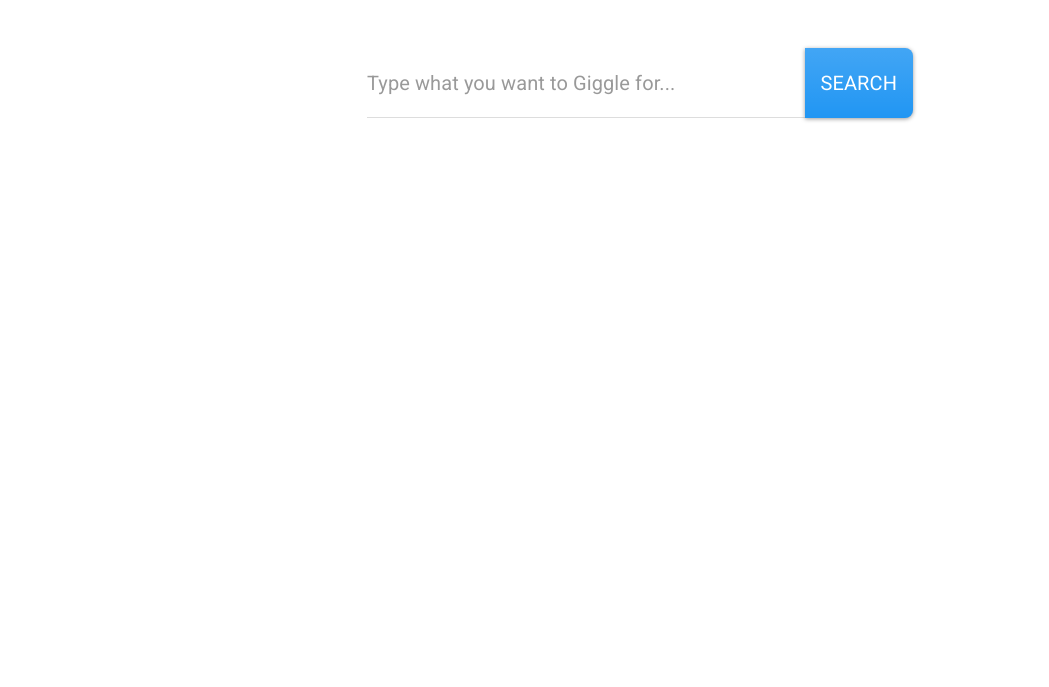
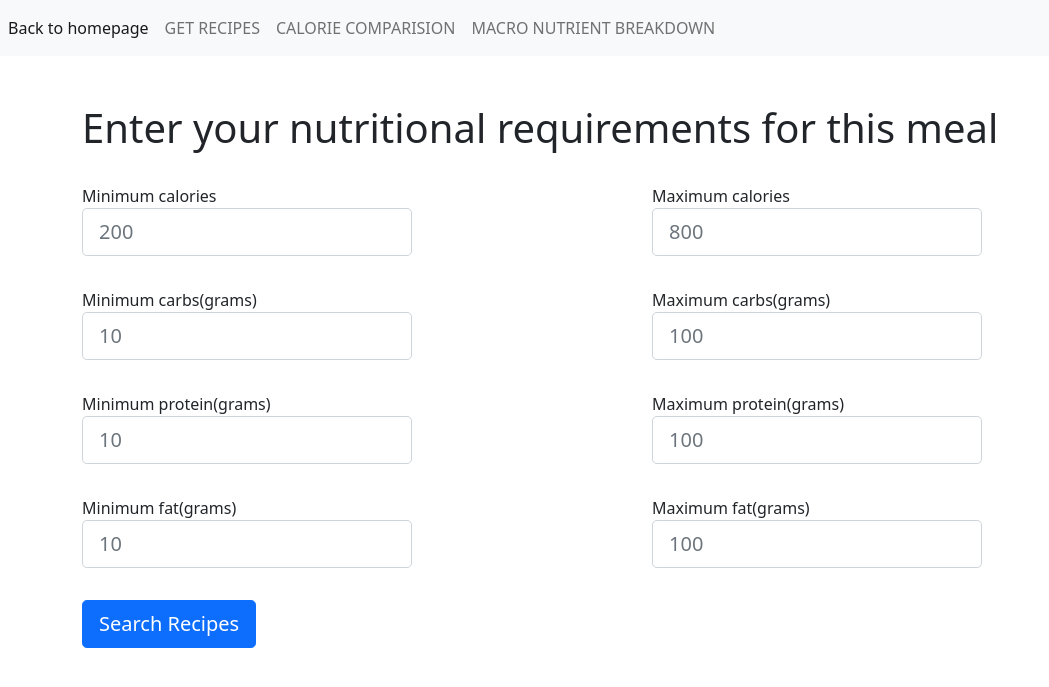
Before and after one commit to saumyasucharita/recipe_dashboard, a Django app: page / in a window 1280 px wide. Shown: the top 687 px of the page, without its empty margins (0-1049 px from the left). Run offline with Django 4.2, Linux system fonts and the light colour scheme.

Commit message:
Added 4 html pages and view functions

```diff
--- a/food_dash/templates/homepage.html
+++ b/food_dash/templates/homepage.html
@@ -6,41 +6,108 @@
     <meta charset="utf-8"/>
     <title>Recipe dashboard homepage</title>
     <!-- Change the bootstrap theme -->
-    <link rel="stylesheet" href="https://bootswatch.com/5/materia/bootstrap.min.css" />
-</head>
+    <link href="https://cdn.jsdelivr.net/npm/bootstrap@5.0.2/dist/css/bootstrap.min.css" rel="stylesheet" integrity="sha384-EVSTQN3/azprG1Anm3QDgpJLIm9Nao0Yz1ztcQTwFspd3yD65VohhpuuCOmLASjC" crossorigin="anonymous">
+	</head>
+
 
 <body>
 
-   <!-- <nav class="navbar navbar-expand-lg navbar-light bg-light mb-5">
+   <nav class="navbar navbar-expand-lg navbar-light bg-light mb-5">
         <ul class="navbar-nav">
             <li class="nav-item">
-                <a class="nav-link active" href="/">Giggle Search</a>
+                <a class="nav-link active" href="/">Back to  homepage</a>
             </li>
             <li class="nav-item">
-                <a class="nav-link" href="/giggle-news/">Giggle News</a>
+                <a class="nav-link" href="/search-recipes/?{{ request.GET.urlencode }}">GET RECIPES</a>
+            </li>
+			<li class="nav-item">
+                <a class="nav-link" href="/compare-calories/?{{ request.GET.urlencode }}">CALORIE COMPARISION</a>
+            </li>
+			<li class="nav-item">
+                <a class="nav-link" href="/nutrient-breakdown/?{{ request.GET.urlencode }}">MACRO NUTRIENT BREAKDOWN</a>
             </li>
         </ul>
-    </nav> -->
+    </nav>
 
     <div class="container">
+		<div class="row">
+		<div class="col">
+		<h1>Enter your nutritional requirements for this meal </h1>
+		</div>
+		</div>
+		<form method="GET" action="/search-recipes/">
         <div class="row">
+				<div class="col-lg-6 mt-4">
+                    <div class="input-group mb-2">
+                        <label> Minimum calories <input name="minCalories" type="number" class="form-control form-control-lg" placeholder="200" /> </label>
+                    </div>
+			</div>
 
-            <div class="col-lg-3"></div> <!-- Column for spacing -->
+            <div class="col-lg-6 mt-4">
+                    <div class="input-group mb-2">
+                       <label> Maximum calories <input name="maxCalories" type="number" class="form-control form-control-lg" placeholder="800" /> </label>
+                    </div>
+            </div>
+        </div>
 
-            <div class="col-lg-6">
-                <div class="mt-5 mb-3 text-center">
-                  <!--<img src="/static/giggle_logo.png"  /> -->
-                </div>
+		<div class="row">
 
-                <form method="GET" action="/search-results/">
+            <div class="col-lg-6 mt-4">
                     <div class="input-group mb-2">
-                        <input name="searchterm" type="text" class="form-control form-control-lg" placeholder="Type what you want to Giggle for..." />
-                        <button class="btn btn-primary btn-lg input-group-text">Search</button>
+                        <label> Minimum carbs(grams)<input name="minCarbs" type="number" class="form-control form-control-lg" placeholder="10" /> </label>
+                    </div>
+			</div>
+
+            <div class="col-lg-6 mt-4">
+                    <div class="input-group mb-2">
+                       <label> Maximum carbs(grams)<input name="maxCarbs" type="number" class="form-control form-control-lg" placeholder="100" /> </label>
+                    </div>
+            </div>
+        </div>
+
+
+		<div class="row">
+
+            <div class="col-lg-6 mt-4">
+                    <div class="input-group mb-2">
+                        <label> Minimum protein(grams)<input name="minProtein" type="number" class="form-control form-control-lg" placeholder="10" /> </label>
+                    </div>
+			</div>
+
+            <div class="col-lg-6 mt-4">
+                    <div class="input-group mb-2">
+                       <label> Maximum protein(grams)<input name="maxProtein" type="number" class="form-control form-control-lg" placeholder="100" /> </label>
+                    </div>
+            </div>
+        </div>
+
+		<div class="row">
+
+            <div class="col-lg-6 mt-4">
+
+
+                    <div class="input-group mb-2">
+                        <label> Minimum fat(grams)<input name="minFat" type="number" class="form-control form-control-lg" placeholder="10" /> </label>
                     </div>
 
-                </form>
+			</div>
+
+            <div class="col-lg-6 mt-4">
+
+
+                    <div class="input-group mb-2">
+                       <label> Maximum fat(grams)<input name="maxFat" type="number" class="form-control form-control-lg" placeholder="100" /> </label>
+                    </div>
             </div>
         </div>
-    </div>
+
+		<div class="row">
+		<div class="col mt-4">
+         <button class="btn btn-primary btn-lg input-group-text">Search Recipes</button>
+		</div>
+		</div>
+	</form>
+	<script src="https://cdn.jsdelivr.net/npm/bootstrap@5.0.2/dist/js/bootstrap.bundle.min.js" integrity="sha384-MrcW6ZMFYlzcLA8Nl+NtUVF0sA7MsXsP1UyJoMp4YLEuNSfAP+JcXn/tWtIaxVXM" crossorigin="anonymous"></script>
+
 </body>
 </html>
--- a/food_dash/views.py
+++ b/food_dash/views.py
@@ -1,9 +1,140 @@
+import requests
 from django.shortcuts import render
+import pygal
+
+api_key = "99033f8fe5554466ac9ef2e7657a10fc"
+# Helper functions
+def spoonacular_api_call(request):
+	 #How to fetch from a env file (TBD HW-2)
+	url = "https://api.spoonacular.com/recipes/findByNutrients?apiKey="+ api_key + "&number=10"
+
+	query_str = ''
+	min_cals = request.GET['minCalories'] if request.GET['minCalories'] else 400
+	query_str += '&minCalories='+str(min_cals)
+
+	if 'maxCalories' in request.GET:
+		if len(request.GET['maxCalories']) != 0:
+			query_str += '&maxCalories='+request.GET['maxCalories']
+
+	if 'minCarbs' in request.GET:
+		if len(request.GET['minCarbs']) != 0:
+			query_str += '&minCarbs='+request.GET['minCarbs']
+
+	if 'maxCarbs' in request.GET:
+		if len(request.GET['maxCarbs']) != 0:
+			query_str += '&maxCarbs='+request.GET['maxCarbs']
+
+	if 'minProtein' in request.GET:
+		if len(request.GET['minProtein']) != 0:
+			query_str += '&minProtein='+request.GET['minProtein']
+
+	if 'maxProtein' in request.GET:
+		if len(request.GET['maxProtein']) != 0:
+			query_str += '&maxProtein='+request.GET['maxProtein']
+
+	if 'minFat' in request.GET:
+		if len(request.GET['minFat']) != 0:
+			query_str += '&minFat='+request.GET['minFat']
+
+	if 'maxFat' in request.GET:
+		if len(request.GET['maxFat']) != 0:
+			query_str += '&maxFat='+request.GET['maxFat']
+
+	url+=query_str
+	print(url)
+
+	response = requests.get(url)
+	return response.json()
 
 # Create your views here.
 
 def homepage(request):
-	print('Testing')
+	print('Homepage')
 	context = {
 	}
 	return render(request, 'homepage.html', context)
+
+def search_recipes(request):
+	print('In search recipes view')
+	recipe_data = spoonacular_api_call(request)
+
+	for recipe in recipe_data:
+		recipe_id = recipe['id']
+		recipe_url = f'https://api.spoonacular.com/recipes/{recipe_id}/information?includeNutrition=false&apiKey={api_key}'
+		print(recipe_url)
+		recipe_info = requests.get(recipe_url).json()
+		recipe['recipe_link'] = recipe_info['sourceUrl']
+		#recipe['recipe_link'] = f'https://api.spoonacular.com/recipes/{recipe_id}/information?includeNutrition=false'
+
+	context = {
+		'recipes' : recipe_data,
+
+	}
+	return render(request, 'recipes.html', context)
+
+def compare_calories(request):
+	print('In compare calories view')
+
+	recipe_data = spoonacular_api_call(request)
+
+	# Extracting the titles and calories from the API response
+	titles = [recipe['title'] for recipe in recipe_data]
+	calories = [recipe['calories'] for recipe in recipe_data]
+
+	bar_chart = pygal.Bar()
+	bar_chart.title = 'Calories per Recipe'
+	#bar_chart.x_labels = titles
+
+	# Adding the data to the chart
+	for idx, calorie in enumerate(calories):
+		bar_chart.add(titles[idx], [calorie])
+
+	# Displaying the color legend
+	bar_chart.legend_at_right = True
+	bar_chart.x_label_rotation = 30
+
+	chart_svg_as_datauri = bar_chart.render_data_uri()
+
+	context = {
+		"rendered_chart_svg_as_datauri": chart_svg_as_datauri,
+	}
+
+	return render(request, 'calorie_comparision.html', context)
+
+def nutrient_breakdown(request):
+	print('In nutrient breakdown view')
+
+	#recipe_data = spoonacular_api_call(request)
+
+	pie_chart = pygal.Pie()
+	pie_chart.title = 'Browser usage in February 2012 (in %)'
+	pie_chart.add('IE', 19.5)
+	pie_chart.add('Firefox', 36.6)
+	pie_chart.add('Chrome', 36.3)
+	pie_chart.add('Safari', 4.5)
+	pie_chart.add('Opera', 2.3)
+	pie_as_datauri = pie_chart.render_data_uri()
+
+
+	# # Extracting the titles and calories from the API response
+	# titles = [recipe['title'] for recipe in recipe_data]
+	# calories = [recipe['calories'] for recipe in recipe_data]
+
+	# bar_chart = pygal.Bar()
+	# bar_chart.title = 'Calories per Recipe'
+	# #bar_chart.x_labels = titles
+
+	# # Adding the data to the chart
+	# for idx, calorie in enumerate(calories):
+	# 	bar_chart.add(titles[idx], [calorie])
+
+	# # Displaying the color legend
+	# bar_chart.legend_at_right = True
+	# bar_chart.x_label_rotation = 30
+
+	# chart_svg_as_datauri = bar_chart.render_data_uri()
+
+	context={
+		"rendered_chart_svg_as_datauri": pie_as_datauri,
+	}
+	return render(request, 'calorie_comparision.html', context)
--- a/recipe_dashboard/urls.py
+++ b/recipe_dashboard/urls.py
@@ -20,5 +20,8 @@ from food_dash import views
 
 urlpatterns = [
     path('admin/', admin.site.urls),
-    path('', views.homepage)
+    path('', views.homepage),
+    path('search-recipes/', views.search_recipes),
+    path('compare-calories/', views.compare_calories),
+    path('nutrient-breakdown/', views.nutrient_breakdown)
 ]
```
Also changed, not shown: food_dash/templates/calorie_comparision.html (added, +44 -0 lines), food_dash/templates/nutrient_breakdown.html (added, +44 -0 lines), food_dash/templates/recipes.html (added, +62 -0 lines), 2 other files.
